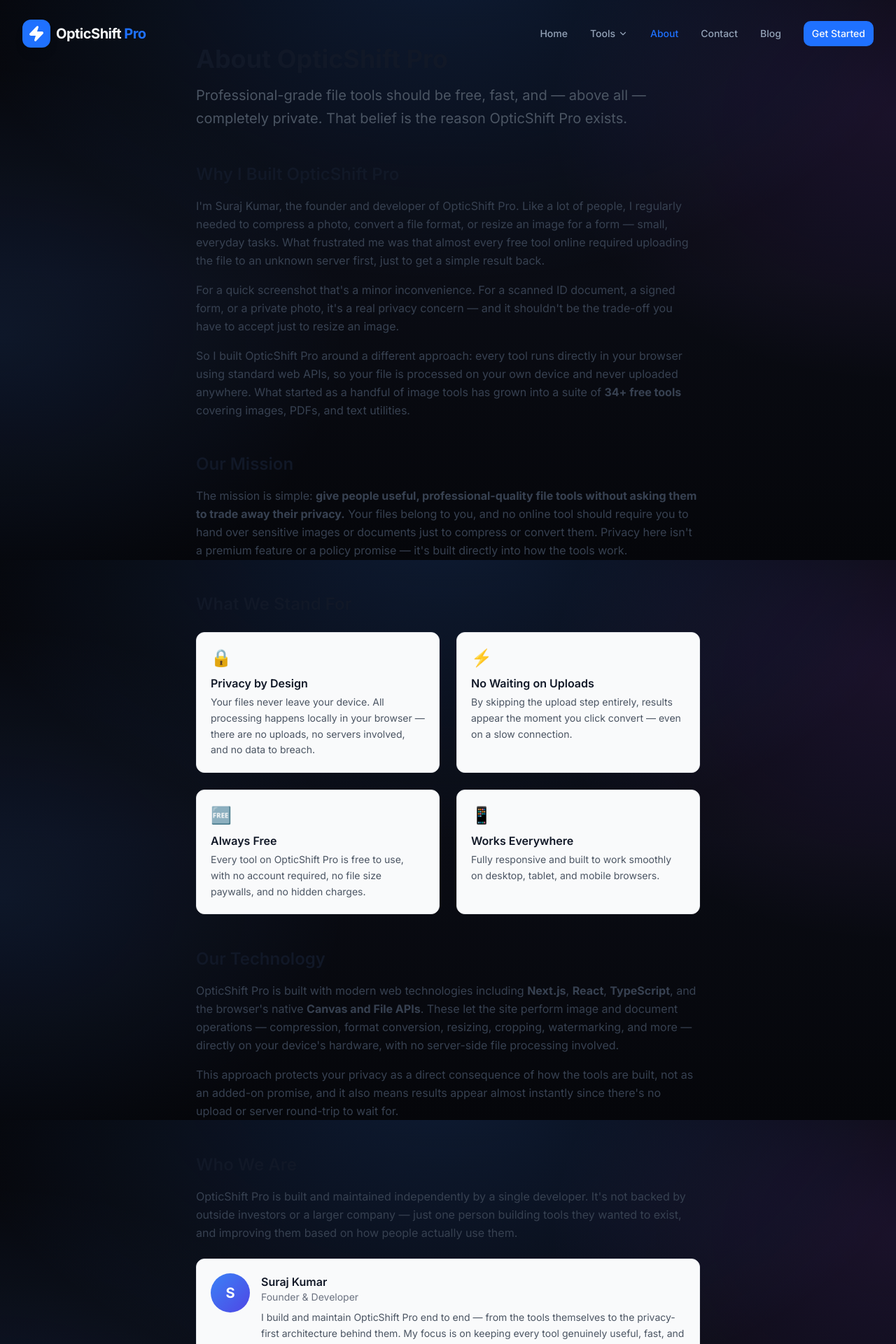
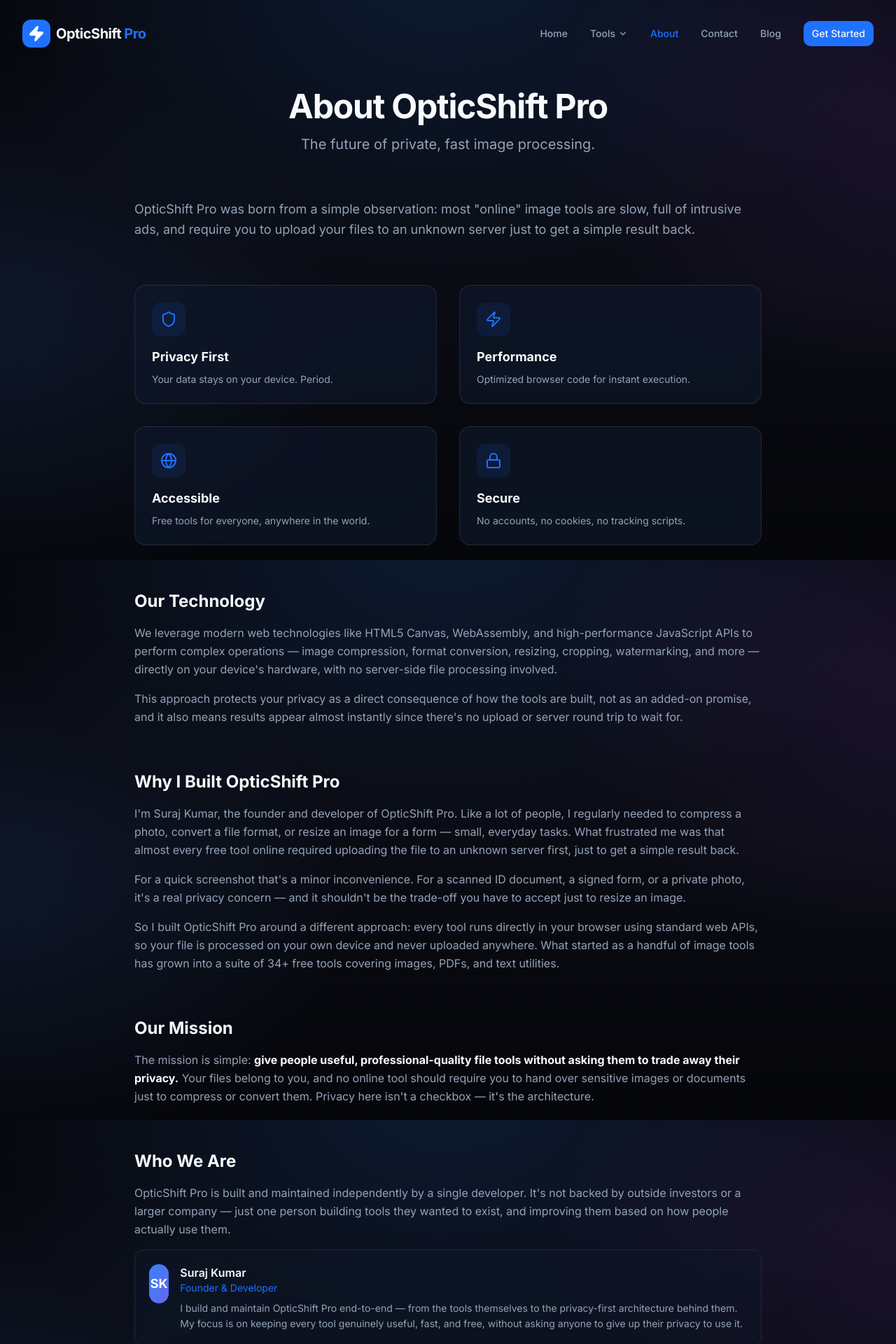
Before and after one commit to surajkumar122024-star/ok01, a Next.js app: page /about in a window 1280 px wide. Shown: the top 1920 px of the page at 70% size. Built offline with nearby package versions, Linux system fonts and the light colour scheme.

Commit message:
Refactor About page layout and content
Updated the About page for OpticShift Pro, refining descriptions and enhancing layout with new components.

```diff
--- a/src/app/about/page.tsx
+++ b/src/app/about/page.tsx
@@ -1,152 +1,114 @@
 import { Metadata } from 'next';
 import Link from 'next/link';
+import { Shield, Zap, Globe, Lock } from 'lucide-react';
+import { AdPlaceholder } from '@/components/AdPlaceholder';
 
 export const metadata: Metadata = {
-  title: 'About OpticShift Pro — Privacy-First Browser-Based Tools',
-  description:
-    'OpticShift Pro is an independently built suite of 34+ free image, PDF, and text tools that run entirely in your browser. Learn why founder Suraj Kumar built it and how the privacy-first architecture works.',
+  title: 'About OpticShift Pro – Privacy-First Browser-Based Tools',
+  description: 'OpticShift Pro is an independently built suite of 34+ free image, PDF, and text tools that run entirely in your browser.',
 };
 
 export default function AboutPage() {
   return (
-    <main className="max-w-3xl mx-auto px-6 py-16 text-gray-800">
+    <div className="min-h-screen pt-32 pb-20 px-4">
+      <div className="max-w-4xl mx-auto space-y-16">
+        {/* Header */}
+        <div className="text-center space-y-4">
+          <h1 className="text-4xl md:text-5xl font-bold tracking-tight">About OpticShift Pro</h1>
+          <p className="text-xl text-muted-foreground">The future of private, fast image processing.</p>
+        </div>
 
-      {/* Hero */}
-      <div className="mb-12">
-        <h1 className="text-4xl font-bold mb-4 text-gray-900">About OpticShift Pro</h1>
-        <p className="text-xl text-gray-600 leading-relaxed">
-          Professional-grade file tools should be free, fast, and — above all — completely
-          private. That belief is the reason OpticShift Pro exists.
+        <div className="prose prose-lg dark:prose-invert max-w-none">
+          <p className="text-lg leading-relaxed text-muted-foreground">
+            OpticShift Pro was born from a simple observation: most &quot;online&quot; image tools are slow, full of intrusive ads, and require you to upload your files to an unknown server just to get a simple result back.
           </p>
         </div>
 
-      {/* Our Story */}
-      <section className="mb-12">
-        <h2 className="text-2xl font-semibold mb-4 text-gray-900">Why I Built OpticShift Pro</h2>
-        <p className="leading-relaxed mb-4 text-gray-700">
-          I&apos;m Suraj Kumar, the founder and developer of OpticShift Pro. Like a lot of people,
-          I regularly needed to compress a photo, convert a file format, or resize an image for a
-          form — small, everyday tasks. What frustrated me was that almost every free tool online
-          required uploading the file to an unknown server first, just to get a simple result back.
+        {/* Feature grid */}
+        <div className="grid grid-cols-1 md:grid-cols-2 gap-8 my-12 not-prose">
+          {[
+            { icon: Shield, title: "Privacy First", text: "Your data stays on your device. Period." },
+            { icon: Zap, title: "Performance", text: "Optimized browser code for instant execution." },
+            { icon: Globe, title: "Accessible", text: "Free tools for everyone, anywhere in the world." },
+            { icon: Lock, title: "Secure", text: "No accounts, no cookies, no tracking scripts." }
+          ].map((item, idx) => (
+            <div key={idx} className="p-6 glass rounded-2xl border">
+              <div className="w-12 h-12 bg-primary/10 rounded-xl flex items-center justify-center text-primary mb-4">
+                <item.icon size={24} />
+              </div>
+              <h3 className="text-lg font-bold mb-2">{item.title}</h3>
+              <p className="text-muted-foreground text-sm">{item.text}</p>
+            </div>
+          ))}
+        </div>
+
+        {/* Technology */}
+        <section className="space-y-4">
+          <h2 className="text-2xl font-bold">Our Technology</h2>
+          <p className="text-muted-foreground leading-relaxed">
+            We leverage modern web technologies like HTML5 Canvas, WebAssembly, and high-performance JavaScript APIs to perform complex operations — image compression, format conversion, resizing, cropping, watermarking, and more — directly on your device&apos;s hardware, with no server-side file processing involved.
           </p>
-        <p className="leading-relaxed mb-4 text-gray-700">
-          For a quick screenshot that&apos;s a minor inconvenience. For a scanned ID document, a
-          signed form, or a private photo, it&apos;s a real privacy concern — and it shouldn&apos;t
-          be the trade-off you have to accept just to resize an image.
+          <p className="text-muted-foreground leading-relaxed">
+            This approach protects your privacy as a direct consequence of how the tools are built, not as an added-on promise, and it also means results appear almost instantly since there&apos;s no upload or server round trip to wait for.
           </p>
-        <p className="leading-relaxed text-gray-700">
-          So I built OpticShift Pro around a different approach: every tool runs directly in your
-          browser using standard web APIs, so your file is processed on your own device and never
-          uploaded anywhere. What started as a handful of image tools has grown into a suite of{' '}
-          <strong>34+ free tools</strong> covering images, PDFs, and text utilities.
+        </section>
+
+        {/* Story */}
+        <section className="space-y-4">
+          <h2 className="text-2xl font-bold">Why I Built OpticShift Pro</h2>
+          <p className="text-muted-foreground leading-relaxed">
+            I&apos;m Suraj Kumar, the founder and developer of OpticShift Pro. Like a lot of people, I regularly needed to compress a photo, convert a file format, or resize an image for a form — small, everyday tasks. What frustrated me was that almost every free tool online required uploading the file to an unknown server first, just to get a simple result back.
+          </p>
+          <p className="text-muted-foreground leading-relaxed">
+            For a quick screenshot that&apos;s a minor inconvenience. For a scanned ID document, a signed form, or a private photo, it&apos;s a real privacy concern — and it shouldn&apos;t be the trade-off you have to accept just to resize an image.
+          </p>
+          <p className="text-muted-foreground leading-relaxed">
+            So I built OpticShift Pro around a different approach: every tool runs directly in your browser using standard web APIs, so your file is processed on your own device and never uploaded anywhere. What started as a handful of image tools has grown into a suite of 34+ free tools covering images, PDFs, and text utilities.
           </p>
         </section>
 
         {/* Mission */}
-      <section className="mb-12">
-        <h2 className="text-2xl font-semibold mb-4 text-gray-900">Our Mission</h2>
-        <p className="leading-relaxed text-gray-700">
-          The mission is simple: <strong>give people useful, professional-quality file tools
-          without asking them to trade away their privacy.</strong> Your files belong to you, and
-          no online tool should require you to hand over sensitive images or documents just to
-          compress or convert them. Privacy here isn&apos;t a premium feature or a policy promise —
-          it&apos;s built directly into how the tools work.
+        <section className="space-y-4">
+          <h2 className="text-2xl font-bold">Our Mission</h2>
+          <p className="text-muted-foreground leading-relaxed">
+            The mission is simple: <strong className="text-foreground">give people useful, professional-quality file tools without asking them to trade away their privacy.</strong> Your files belong to you, and no online tool should require you to hand over sensitive images or documents just to compress or convert them. Privacy here isn&apos;t a checkbox — it&apos;s the architecture.
           </p>
         </section>
 
-      {/* Values */}
-      <section className="mb-12">
-        <h2 className="text-2xl font-semibold mb-6 text-gray-900">What We Stand For</h2>
-        <div className="grid grid-cols-1 sm:grid-cols-2 gap-6">
-          <div className="p-5 border border-gray-200 rounded-xl bg-gray-50">
-            <div className="text-2xl mb-2">🔒</div>
-            <h3 className="font-semibold text-gray-900 mb-1">Privacy by Design</h3>
-            <p className="text-sm text-gray-600 leading-relaxed">
-              Your files never leave your device. All processing happens locally in your browser —
-              there are no uploads, no servers involved, and no data to breach.
-            </p>
-          </div>
-          <div className="p-5 border border-gray-200 rounded-xl bg-gray-50">
-            <div className="text-2xl mb-2">⚡</div>
-            <h3 className="font-semibold text-gray-900 mb-1">No Waiting on Uploads</h3>
-            <p className="text-sm text-gray-600 leading-relaxed">
-              By skipping the upload step entirely, results appear the moment you click convert —
-              even on a slow connection.
-            </p>
-          </div>
-          <div className="p-5 border border-gray-200 rounded-xl bg-gray-50">
-            <div className="text-2xl mb-2">🆓</div>
-            <h3 className="font-semibold text-gray-900 mb-1">Always Free</h3>
-            <p className="text-sm text-gray-600 leading-relaxed">
-              Every tool on OpticShift Pro is free to use, with no account required, no file size
-              paywalls, and no hidden charges.
-            </p>
-          </div>
-          <div className="p-5 border border-gray-200 rounded-xl bg-gray-50">
-            <div className="text-2xl mb-2">📱</div>
-            <h3 className="font-semibold text-gray-900 mb-1">Works Everywhere</h3>
-            <p className="text-sm text-gray-600 leading-relaxed">
-              Fully responsive and built to work smoothly on desktop, tablet, and mobile browsers.
-            </p>
-          </div>
-        </div>
-      </section>
-
-      {/* Technology */}
-      <section className="mb-12">
-        <h2 className="text-2xl font-semibold mb-4 text-gray-900">Our Technology</h2>
-        <p className="leading-relaxed text-gray-700 mb-4">
-          OpticShift Pro is built with modern web technologies including <strong>Next.js</strong>,{' '}
-          <strong>React</strong>, <strong>TypeScript</strong>, and the browser&apos;s native{' '}
-          <strong>Canvas and File APIs</strong>. These let the site perform image and document
-          operations — compression, format conversion, resizing, cropping, watermarking, and
-          more — directly on your device&apos;s hardware, with no server-side file processing
-          involved.
-        </p>
-        <p className="leading-relaxed text-gray-700">
-          This approach protects your privacy as a direct consequence of how the tools are built,
-          not as an added-on promise, and it also means results appear almost instantly since
-          there&apos;s no upload or server round-trip to wait for.
-        </p>
-      </section>
+        <AdPlaceholder />
 
         {/* Founder */}
-      <section className="mb-12">
-        <h2 className="text-2xl font-semibold mb-4 text-gray-900">Who We Are</h2>
-        <p className="leading-relaxed text-gray-700 mb-6">
-          OpticShift Pro is built and maintained independently by a single developer. It&apos;s
-          not backed by outside investors or a larger company — just one person building tools
-          they wanted to exist, and improving them based on how people actually use them.
+        <section className="space-y-4">
+          <h2 className="text-2xl font-bold">Who We Are</h2>
+          <p className="text-muted-foreground leading-relaxed">
+            OpticShift Pro is built and maintained independently by a single developer. It&apos;s not backed by outside investors or a larger company — just one person building tools they wanted to exist, and improving them based on how people actually use them.
           </p>
-        <div className="flex items-start gap-4 p-5 border border-gray-200 rounded-xl bg-gray-50">
-          <div className="w-14 h-14 rounded-full bg-gradient-to-br from-blue-500 to-indigo-600 flex items-center justify-center text-white font-bold text-xl flex-shrink-0">
-            S
+          <div className="flex items-start gap-4 p-5 border border-border rounded-xl bg-card/50 backdrop-blur-sm">
+            <div className="w-14 h-14 rounded-full bg-gradient-to-br from-blue-500 to-indigo-500 flex items-center justify-center text-white font-bold text-lg">
+              SK
             </div>
             <div>
-            <p className="font-semibold text-gray-900">Suraj Kumar</p>
-            <p className="text-sm text-gray-500 mb-2">Founder &amp; Developer</p>
-            <p className="text-sm text-gray-600 leading-relaxed">
-              I build and maintain OpticShift Pro end to end — from the tools themselves to the
-              privacy-first architecture behind them. My focus is on keeping every tool genuinely
-              useful, fast, and free, without asking anyone to give up their privacy to use it.
+              <p className="font-semibold text-foreground">Suraj Kumar</p>
+              <p className="text-sm text-primary mb-2">Founder &amp; Developer</p>
+              <p className="text-sm text-muted-foreground leading-relaxed">
+                I build and maintain OpticShift Pro end-to-end — from the tools themselves to the privacy-first architecture behind them. My focus is on keeping every tool genuinely useful, fast, and free, without asking anyone to give up their privacy to use it.
               </p>
             </div>
           </div>
         </section>
 
         {/* CTA */}
-      <section className="text-center py-10 px-6 bg-gradient-to-br from-blue-50 to-indigo-50 rounded-2xl border border-blue-100">
-        <h2 className="text-2xl font-bold mb-3 text-gray-900">Ready to get started?</h2>
-        <p className="text-gray-600 mb-6">
-          Try any of our 34+ free tools — no account needed, no files uploaded.
-        </p>
+        <section className="text-center py-10 px-6 bg-card/50 backdrop-blur-sm rounded-2xl border border-border">
+          <h2 className="text-2xl font-bold mb-3">Ready to get started?</h2>
+          <p className="text-muted-foreground mb-6">Try any of our 34+ free tools — no account needed, no files uploaded.</p>
           <Link
             href="/tools"
-          className="inline-block bg-blue-600 hover:bg-blue-700 text-white font-semibold px-8 py-3 rounded-lg transition-colors duration-200"
+            className="inline-block bg-primary hover:bg-primary/90 text-primary-foreground font-semibold px-8 py-3 rounded-lg transition-colors"
           >
             Explore All Tools →
           </Link>
         </section>
-    </main>
+      </div>
+    </div>
   );
 }
```
Lines whose indentation alone changed are shown as unchanged.
